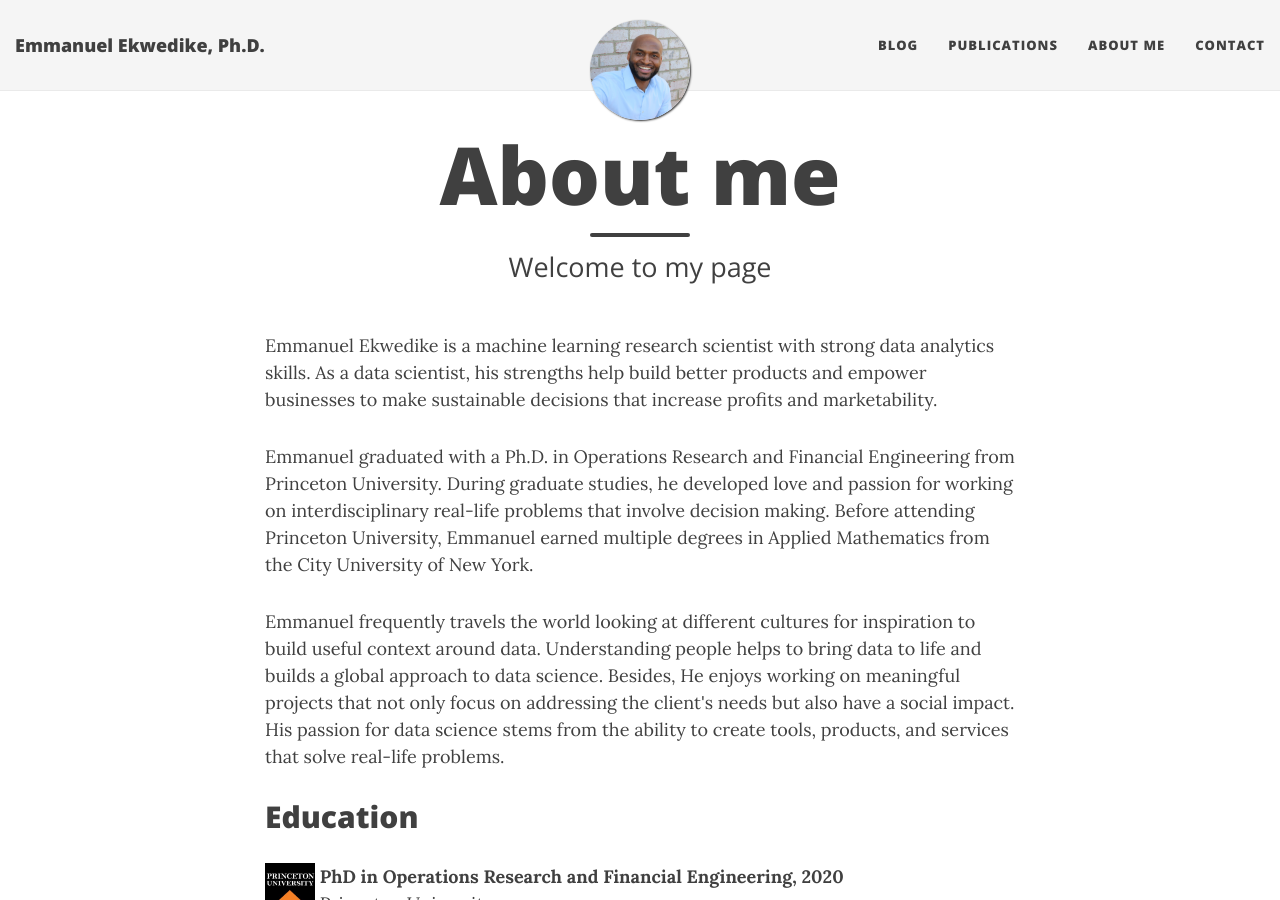
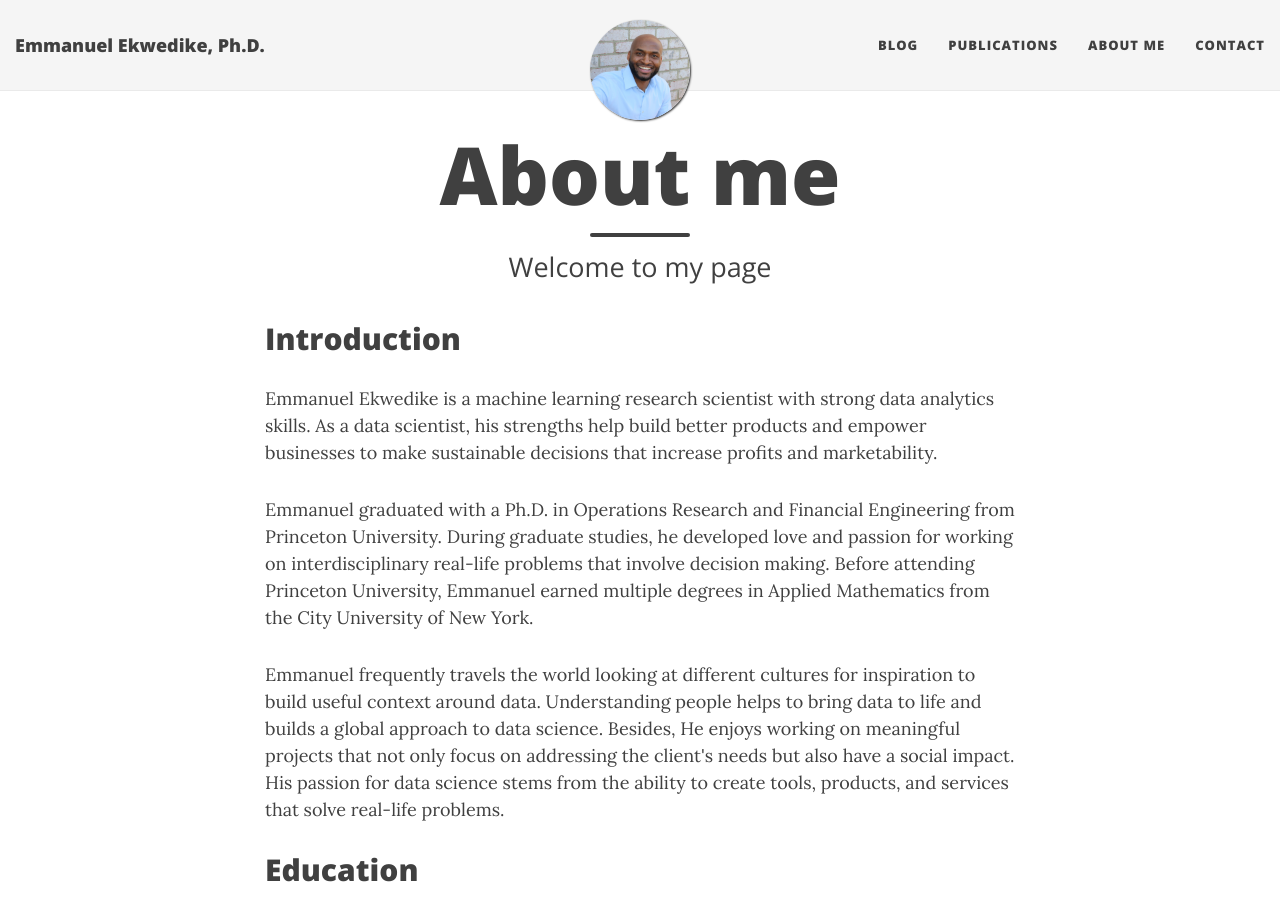
Before and after one commit to eekwedike/eekwedike.github.io, a Jekyll site: the page built from aboutme.md, in a window 1280 px wide and 900 px high. Built offline with Jekyll 4.4.1, drawn with Linux system fonts in a browser that asks for light colours; nearby versions of some CDN libraries; a style sheet for code colours, icons or effects is not loaded.

Commit message:
Update aboutme

```diff
--- a/aboutme.md
+++ b/aboutme.md
@@ -4,6 +4,8 @@ title: About me
 subtitle: Welcome to my page
 css: "/css/aboutme.css"
 ---
+
+<h2>Introduction </h2>
 <p>
 Emmanuel Ekwedike is a machine learning research scientist with strong data analytics skills. As a data scientist, his strengths help build better products and empower businesses to make sustainable decisions that increase profits and marketability.
 </p>
```
